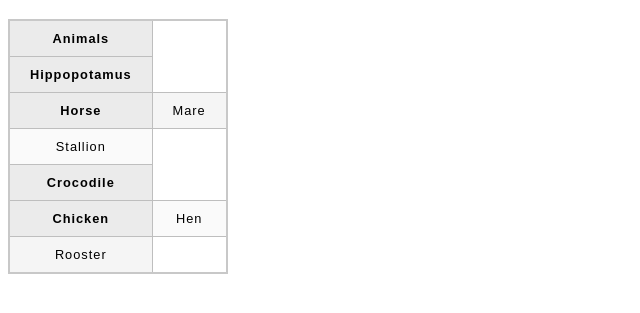
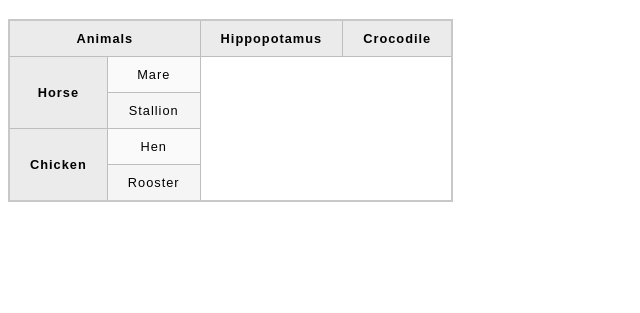
Before and after one commit to richiex-jesus/richard-tables, a plain HTML site: page animals-table/animals-table.html in a window 1280 px wide. Shown: the part 61-374 px from the top of the page, without its empty margins (0-640 px from the left). Drawn offline with Linux system fonts and the light colour scheme.

Commit message:
added rowspan and colspan to animal-tables.html

```diff
--- a/animals-table/animals-table.html
+++ b/animals-table/animals-table.html
@@ -11,23 +11,19 @@
 
     <table>
       <tr>
-        <th>Animals</th>
+        <th colspan="2">Animals</th>
+        <th colspan="2">Hippopotamus</th>
+        <th colspan="2">Crocodile</th>
       </tr>
       <tr>
-        <th>Hippopotamus</th>
-      </tr>
-      <tr>
-        <th>Horse</th>
+        <th rowspan="2">Horse</th>
         <td>Mare</td>
       </tr>
       <tr>
         <td>Stallion</td>
       </tr>
       <tr>
-        <th>Crocodile</th>
-      </tr>
-      <tr>
-        <th>Chicken</th>
+        <th rowspan="2">Chicken</th>
         <td>Hen</td>
       </tr>
       <tr>
```
